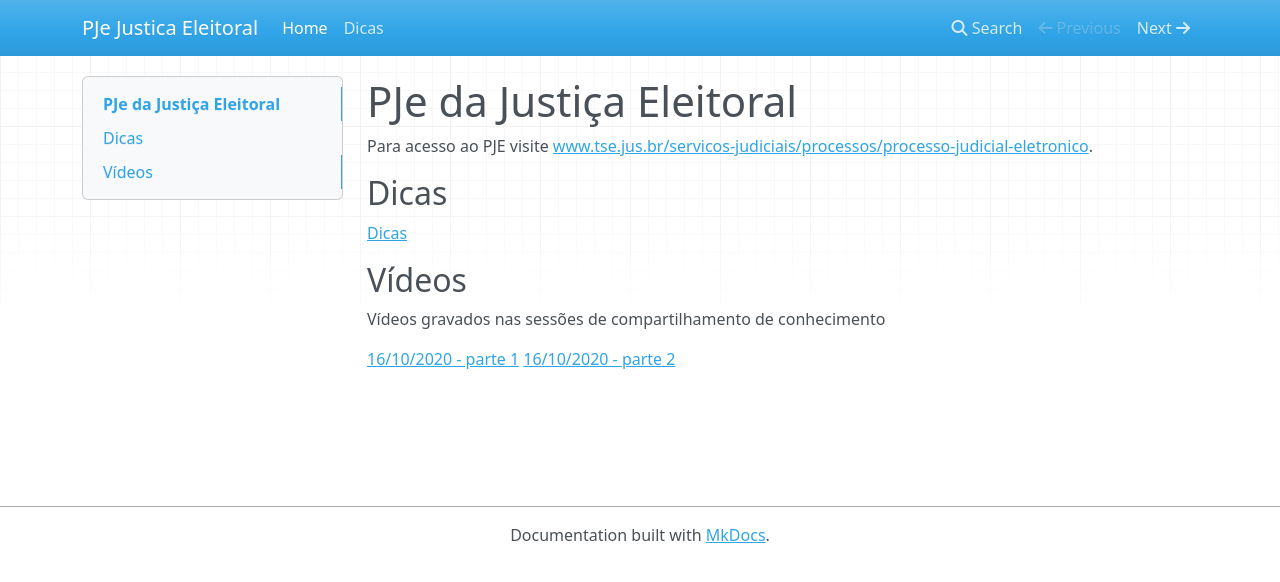
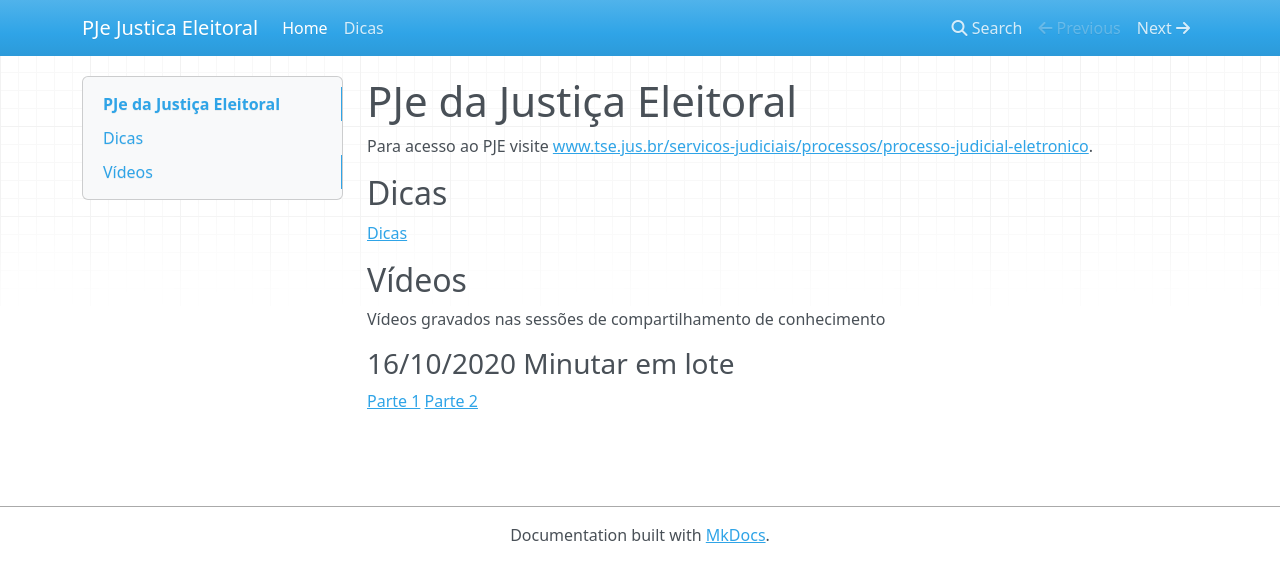
Before and after one commit to PJeJE/dicas_versao_1, an MkDocs documentation site: the page built from docs/index.md, in a window 1280 px wide. Shown: the top 582 px of the page. Built offline with MkDocs 1.6.1, drawn with Linux system fonts in a browser that asks for light colours; nearby versions of some CDN libraries; old or Windows-style settings are respelled for this version of MkDocs.

Commit message:
ajustes vídeo

```diff
--- a/docs/index.md
+++ b/docs/index.md
@@ -10,5 +10,8 @@
 
 Vídeos gravados nas sessões de compartilhamento de conhecimento
 
-[16/10/2020 - parte 1](https://www.dropbox.com/s/3w96wuamjhisk82/pje1g45965874363115%20on%202020-10-16%2017-34.mp4?dl=0)
-[16/10/2020 - parte 2](https://www.dropbox.com/s/q346i6014b6t5xz/pje1g45965874363115%20on%202020-10-16%2018-17.mp4?dl=0)
+
+### 16/10/2020 Minutar em lote
+
+[Parte 1](https://www.dropbox.com/s/3w96wuamjhisk82/pje1g45965874363115%20on%202020-10-16%2017-34.mp4?dl=0)
+[Parte 2](https://www.dropbox.com/s/q346i6014b6t5xz/pje1g45965874363115%20on%202020-10-16%2018-17.mp4?dl=0)
```
